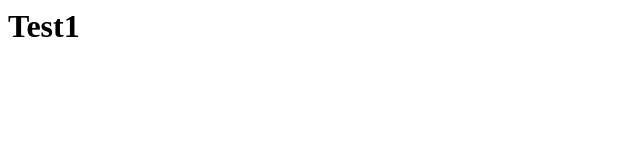
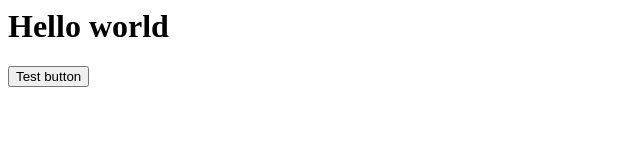
Before and after one commit to michaelbenedictbautista/Test1, a plain HTML site: page index.html in a window 1280 px wide. Shown: the whole page, without its empty margins (0-640 px from the left). Drawn offline with Linux system fonts and the light colour scheme.

Commit message:
Added test button

```diff
--- a/index.html
+++ b/index.html
@@ -6,6 +6,7 @@
     <title>Test1</title>
 </head>
 <body>
-    <h1>Test1</h1>
+    <h1>Hello world</h1>
+    <button>Test button</button>
 </body>
 </html>
```
